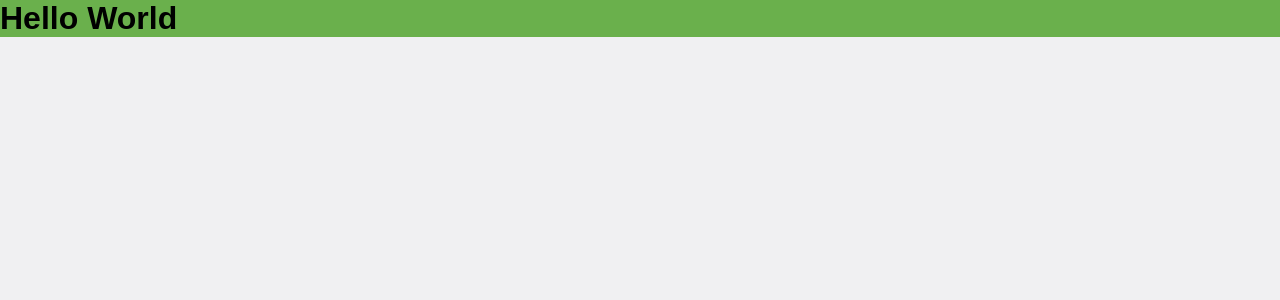
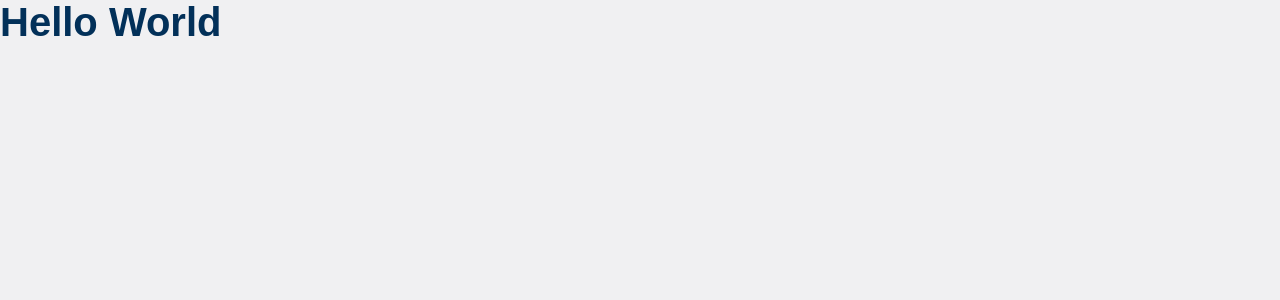
Before and after one commit to MatheusDario/frontend-lading-page, a React (Vite) app: page / in a window 1280 px wide. Shown: the top 300 px of the page. Built offline with nearby package versions, Linux system fonts and the light colour scheme.

Commit message:
Heading component, size & uppercase

```diff
--- a/src/components/Heading/index.jsx
+++ b/src/components/Heading/index.jsx
@@ -1,10 +1,29 @@
 import P from 'prop-types';
 import * as Styled from './styled';
 
-export const Heading = ({ children }) => {
-  return <Styled.Title>{children}</Styled.Title>;
+export const Heading = ({
+  children,
+  colorDark = true,
+  as = 'h1',
+  size = 'big',
+  uppercase = false,
+}) => {
+  return (
+    <Styled.Title
+      colorDark={colorDark}
+      as={as}
+      size={size}
+      uppercase={uppercase}
+    >
+      {children}
+    </Styled.Title>
+  );
 };
 
 Heading.propTypes = {
   children: P.node.isRequired,
+  colorDark: P.bool.isRequired,
+  uppercase: P.bool.isRequired,
+  size: P.oneOf(['small', 'medium', 'big', 'huge']).isRequired,
+  as: P.oneOf(['h1', 'h2', 'h3', 'h4', 'h5', 'h6']).isRequired,
 };
--- a/src/components/Heading/styled.js
+++ b/src/components/Heading/styled.js
@@ -1,5 +1,28 @@
-import styled from 'styled-components';
+import styled, { css } from 'styled-components';
+
+const TitleSize = {
+  small: (theme) => css`
+    font-size: ${theme.font.sizes.small};
+  `,
+  medium: (theme) => css`
+    font-size: ${theme.font.sizes.medium};
+  `,
+  big: (theme) => css`
+    font-size: ${theme.font.sizes.xlarge};
+  `,
+  huge: (theme) => css`
+    font-size: ${theme.font.sizes.huge};
+  `,
+};
+
+const TitleCase = (uppercase) => css`
+  text-transform: ${uppercase ? 'uppercase' : 'none'};
+`;
 
 export const Title = styled.h1`
-  background-color: ${({ theme }) => theme.colors.lightGrenn};
+ ${({ theme, colorDark, size, uppercase }) => css`
+  color: ${colorDark ? theme.colors.blue : theme.colors.white};
+  ${TitleSize[size](theme)};
+  ${TitleCase(uppercase)};
+ `}
 `;
--- a/src/styles/global-styles.js
+++ b/src/styles/global-styles.js
@@ -6,6 +6,7 @@ export const GlobalStyles = createGlobalStyle`
   * {
     margin: 0;
     padding: 0;
+    box-sizing: border-box;
   }
 
   html {
@@ -18,7 +19,7 @@ export const GlobalStyles = createGlobalStyle`
     font-size: 1.6rem;
   }
 
-  h1 {
+  h1, h2, h3, h4, h5, h6 {
     font-family: ${({ theme }) => theme.font.family.title};
   }
 `;
--- a/src/styles/theme.js
+++ b/src/styles/theme.js
@@ -16,11 +16,13 @@ export const theme = {
   },
   font: {
     sizes: {
-      extraSmall: '1.8rem',
+      xmall: '.8rem',
       small: '1.6rem',
-      medium: '2.2rem',
-      large: '2rem',
-      superLarge: '5.5rem',
+      medium: '2.4rem',
+      large: '3.2rem',
+      xlarge: '4.0rem',
+      xxlarge: '4.8rem',
+      huge: '5.6rem',
     },
     family: {
       default: "'Lato', sans-serif",
```
Also changed, not shown: src/components/Heading/stories.jsx (+23 -2 lines).
